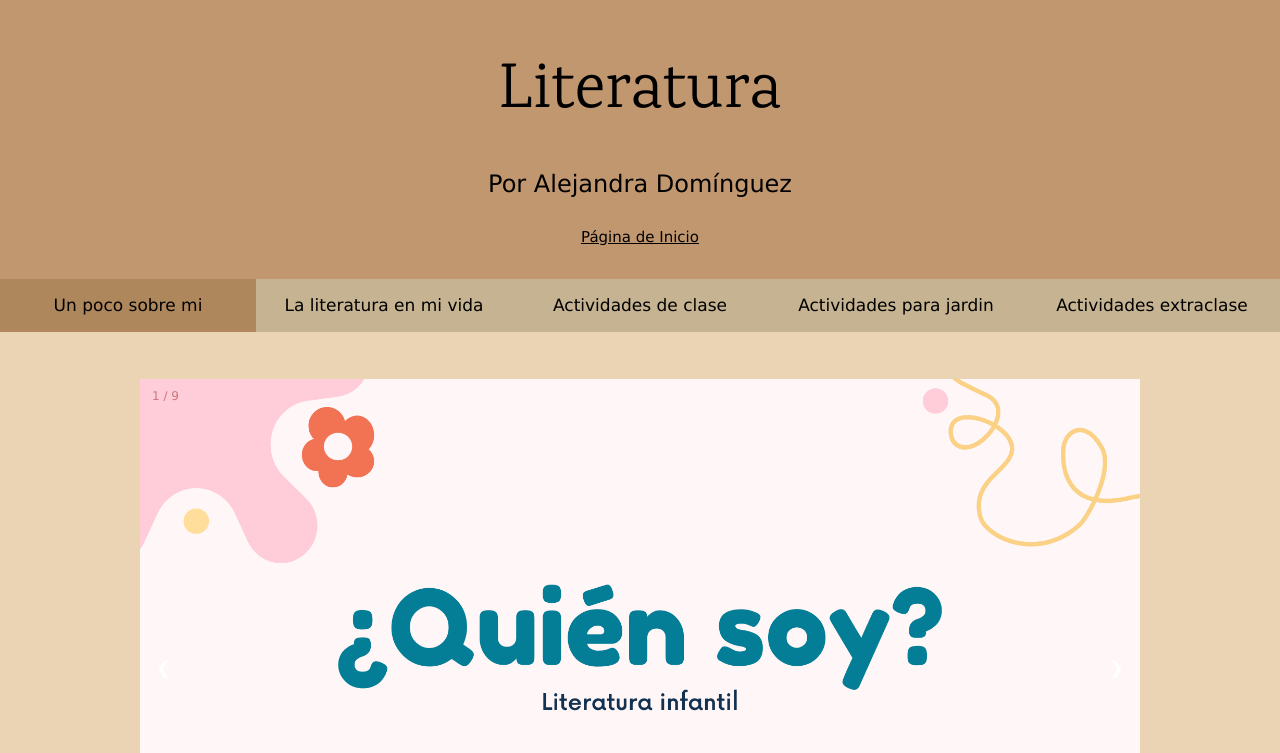
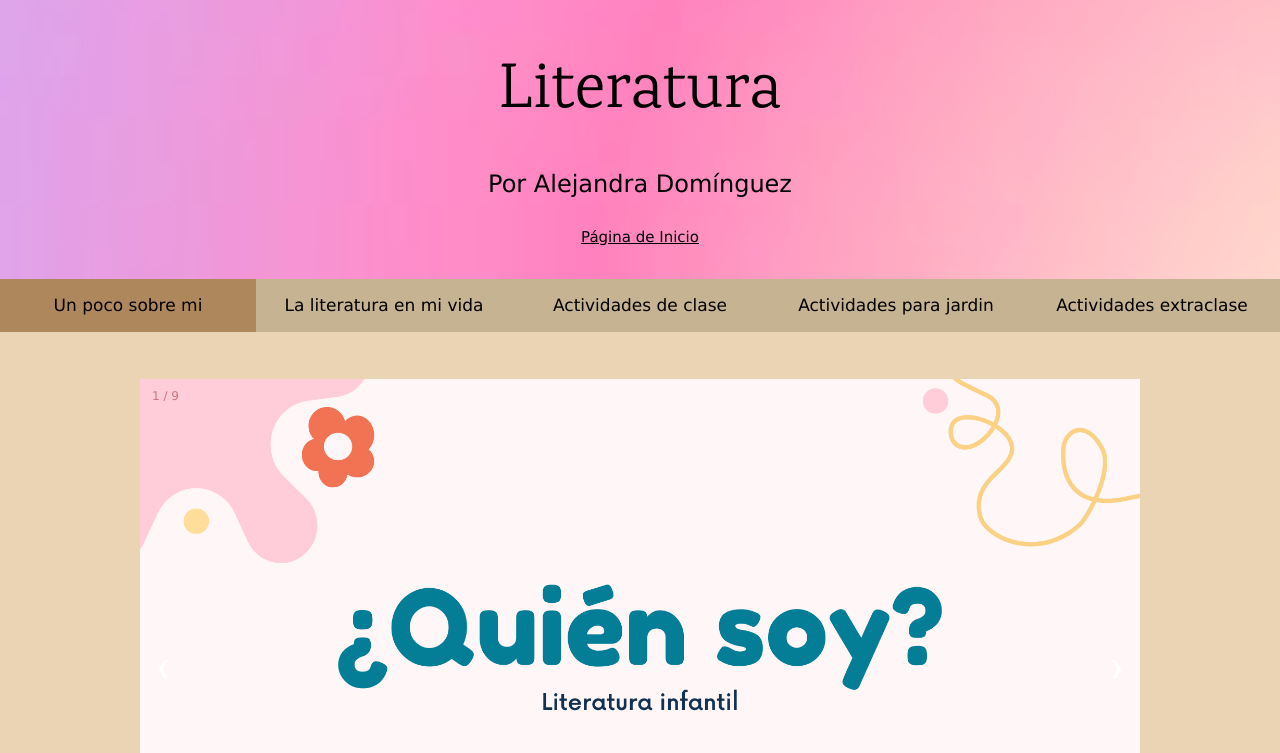
Before and after one commit to beliabaez/ADBLit, a plain HTML site: page index.html in a window 1280 px wide. Shown: the top 753 px of the page. Drawn offline with nearby package versions, Linux system fonts and the light colour scheme.

Commit message:
Update index.html

```diff
--- a/index.html
+++ b/index.html
@@ -69,7 +69,8 @@
         }
 
         .headerBeige {
-            background-color: #c19770;
+
+            background-image: url(portadaLit.png);
             text-align: center;
 
         }
```
